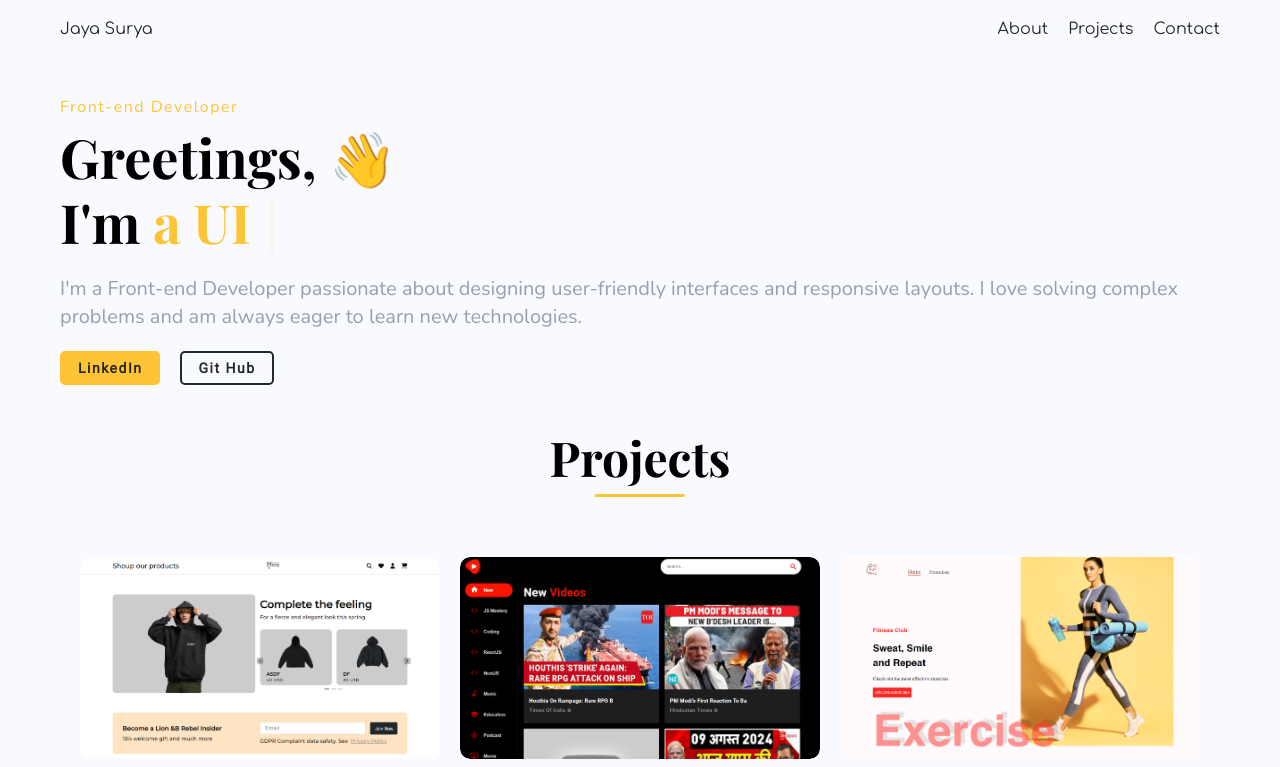
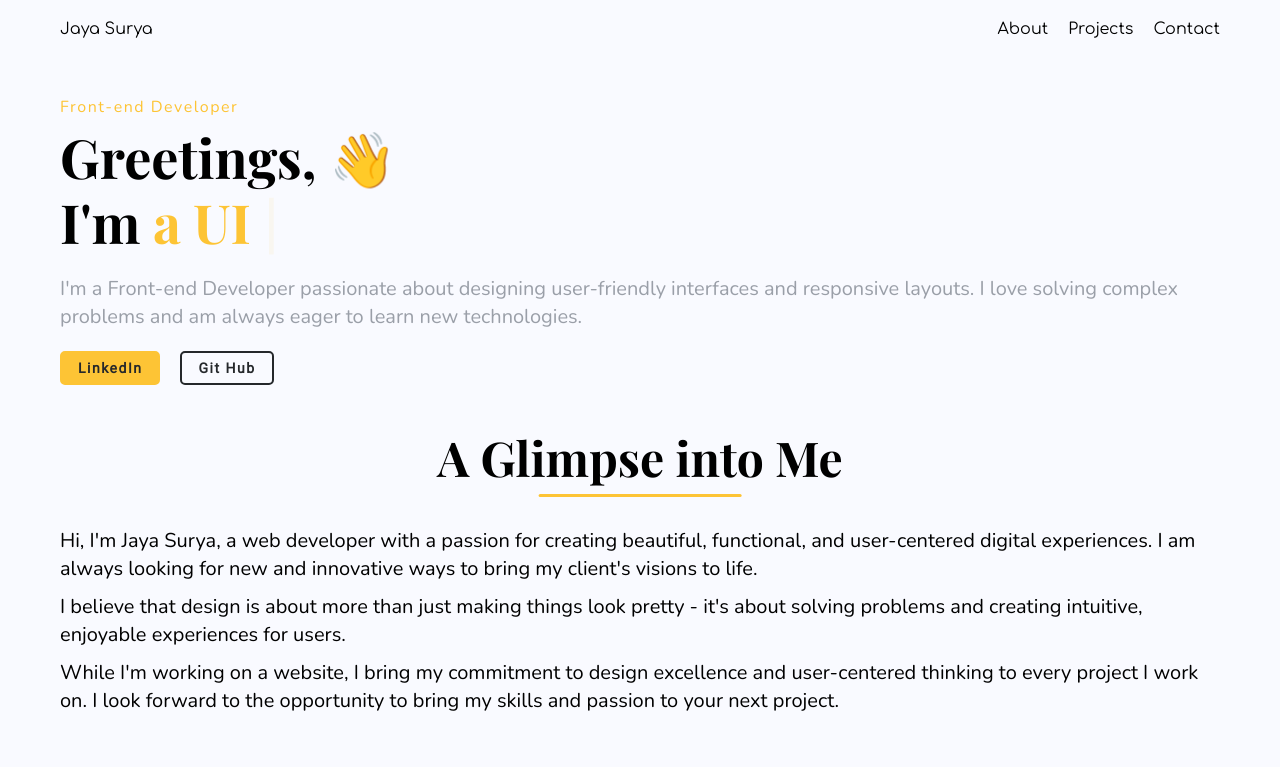
Before and after one commit to surya489/new_portfolio, a React (Create React App) app in the folder frontend/: page / in a window 1280 px wide. Shown: the top 767 px of the page. Built offline with nearby package versions, Linux system fonts and the light colour scheme; the HTML template or start-up script is replaced by a standard one.

Commit message:
about componnet created

```diff
--- a/frontend/src/App.js
+++ b/frontend/src/App.js
@@ -2,19 +2,12 @@ import './App.css';
 import './Responsive.css';
 
 import './assets/Fonts/Fonts.css';
-import { BrowserRouter as Router, Routes, Route } from 'react-router-dom';
 import NavBar from './Components/NavBar/NavBar';
-import Hero from './Components/Hero/Hero';
 
 function App() {
   return (
     <div className="App">
-      <Router>
-        <NavBar />
-        <Routes>
-          <Route path="/about" element={<Hero />} />
-        </Routes>
-      </Router>
+      <NavBar />
     </div>
   );
 }
--- /dev/null
+++ b/frontend/src/Components/About/About.css
@@ -0,0 +1,7 @@
+.biography_text {
+    padding-bottom: 10px;
+}
+
+.biography_text:last-child {
+    padding: 0;
+}
--- /dev/null
+++ b/frontend/src/Components/About/About.js
@@ -0,0 +1,37 @@
+import React, { forwardRef } from "react";
+
+import './About.css';
+import Center from "../Center/Center";
+import SecTitle from "../SecTitle/SecTitle"; // A Glimpse into Me
+
+const About = forwardRef((props, ref) => {
+
+    const text = [
+        {
+            text: "Hi, I'm Jaya Surya, a web developer with a passion for creating beautiful, functional, and user-centered digital experiences. I am always looking for new and innovative ways to bring my client's visions to life."
+        },
+        {
+            text: "I believe that design is about more than just making things look pretty - it's about solving problems and creating intuitive, enjoyable experiences for users."
+        },
+        {
+            text: "While I'm working on a website, I bring my commitment to design excellence and user-centered thinking to every project I work on. I look forward to the opportunity to bring my skills and passion to your next project."
+        }
+    ]
+
+    return (
+        <Center>
+            <div className="pb_30" ref={ref}>
+                <SecTitle tag="h2">A Glimpse into Me</SecTitle>
+            </div>
+            <div className="biography">
+                {text.map((item, index) => {
+                    return (
+                        <div className="biography_text Nunito f_20">{item.text}</div>
+                    )
+                })}
+            </div>
+        </Center>
+    )
+})
+
+export default About;
--- a/frontend/src/Components/Center/Center.js
+++ b/frontend/src/Components/Center/Center.js
@@ -2,9 +2,10 @@ import React from "react";
 
 import './Center.css';
 
-const Center = ({ children, noPaddingY }) => {
+const Center = ({ children, noPaddingY, className }) => {
+    const myClass = 'center';
     return (
-        <div className={`center ${noPaddingY ? 'py_0' : ''}`}>
+        <div className={`${noPaddingY ? 'py_0' : ''} ${className ? className + " " + myClass : myClass}`}>
             {children}
         </div>
     )
--- a/frontend/src/Components/Hero/Hero.js
+++ b/frontend/src/Components/Hero/Hero.js
@@ -4,10 +4,11 @@ import Center from "../Center/Center";
 import Button from "../Button/Button";
 import TypeWriterText from "../TypeWriterText/TypeWriterText";
 
-const Hero = forwardRef(({ jobTitle, name }, ref) => {
+const Hero = forwardRef(({ jobTitle, name, headerHeight }, ref) => {
+
     return (
-        <Center>
-            <div className="hero_wrap" ref={ref}>
+        <Center className='hero_section'>
+            <div className="hero_wrap" style={{ marginTop: headerHeight }} ref={ref}>
                 <div className="left col_100">
                     <div className="job_title f_16 mb_10 Nunito primary">{jobTitle}</div>
                     <h1 className="intro mb_20 PlayfairDisplayBold">
--- a/frontend/src/Components/NavBar/NavBar.css
+++ b/frontend/src/Components/NavBar/NavBar.css
@@ -1,4 +1,6 @@
 .navbar {
+    position: fixed;
+    width: 100%;
     box-sizing: border-box;
     background: transparent;
     border-bottom: 1px solid transparent;
@@ -6,8 +8,6 @@
 }
 
 .navbar.sticky {
-    position: fixed;
-    width: 100%;
     top: 0;
     left: 0;
     background: linear-gradient(145deg, var(--bg_white), #f0f0f0);
@@ -37,6 +37,11 @@
     gap: 20px;
     padding: 0;
     margin: 0;
+}
+
+.menu_item,
+.logo_text {
+    cursor: pointer;
 }
 
 a {
--- a/frontend/src/Components/NavBar/NavBar.js
+++ b/frontend/src/Components/NavBar/NavBar.js
@@ -1,10 +1,10 @@
 import React, { useState, useEffect, useRef } from "react";
-import { Link } from "react-router-dom";
 import './NavBar.css';
 import Center from "../Center/Center";
 import Projects from "../Projects/Projects";
 import Hero from "../Hero/Hero";
 import Footer from "../Footer/Footer";
+import About from '../About/About';
 
 const NavBar = () => {
     const [isSticky, setIsSticky] = useState(false);
@@ -12,6 +12,9 @@ const NavBar = () => {
     const projectsRef = useRef(null);
     const pageRef = useRef(null);
     const footerRef = useRef(null);
+    const aboutRef = useRef(null);
+    const navbarRef = useRef(null);
+    const [headerHeight, setHeaderHeight] = useState('0');
 
     useEffect(() => {
         const handleScroll = () => {
@@ -25,17 +28,26 @@ const NavBar = () => {
         };
     }, []);
 
+    useEffect(() => {
+        const updateFooterWrapHwight = () => {
+            if (navbarRef.current) {
+                setHeaderHeight(navbarRef.current.offsetHeight);
+            }
+        }
+        updateFooterWrapHwight();
+        window.addEventListener('resize', updateFooterWrapHwight);
+
+        return () => {
+            window.addEventListener('resize', updateFooterWrapHwight);
+        };
+    }, [navbarRef]);
+
     const sectionScroll = (ref, isHome = false) => {
         const navbar = document.querySelector('.navbar .nav_wrap');
         const navbarHeight = navbar.offsetHeight;
 
-        const computedStyles = window.getComputedStyle(navbar);
-        const paddingTop = parseFloat(computedStyles.paddingTop);
-        const paddingBottom = parseFloat(computedStyles.paddingBottom);
-
-        const extraOffset = isHome ? paddingTop + paddingBottom + 1 : 0;
-        const top = ref.current.getBoundingClientRect().top + window.scrollY - navbarHeight - extraOffset;
-
+        const top = isHome ? 0 : ref.current.getBoundingClientRect().top + window.scrollY - navbarHeight;
+        console.log(top);
         window.scrollTo({ top, behavior: 'smooth' });
     };
 
@@ -45,44 +57,41 @@ const NavBar = () => {
 
     return (
         <>
-            <div className={`navbar ${isSticky || isMobileMenu ? 'sticky' : ''}`}>
+            <div className={`navbar ${isSticky || isMobileMenu ? 'sticky' : ''}`} ref={navbarRef}>
                 <Center noPaddingY>
                     <div className="nav_wrap Comfortaa">
-                        <div className="logo_text">
-                            <Link to="/" onClick={() => {
-                                sectionScroll(pageRef, true);
-                                setIsMobileMenu(false);
-                            }}>Jaya Surya</Link>
-                        </div>
+                        <div className="logo_text" onClick={() => {
+                            sectionScroll(pageRef, true)
+                            setIsMobileMenu(false)
+                        }}>Jaya Surya</div>
                         <ul className={`menu_items ${isMobileMenu ? 'active' : ''}`}>
                             <li className="menu_item">
-                                <Link to="/about" onClick={() => {
-                                    sectionScroll(pageRef);
-                                    setIsMobileMenu(false);
-                                }}>About</Link>
+                                <div onClick={() => {
+                                    sectionScroll(aboutRef)
+                                    setIsMobileMenu(false)
+                                }}>About</div>
                             </li>
                             <li className="menu_item">
-                                <a href="#projects" onClick={(e) => {
-                                    e.preventDefault();
-                                    sectionScroll(projectsRef);
-                                    setIsMobileMenu(false);
-                                }}>Projects</a>
+                                <div onClick={() => {
+                                    sectionScroll(projectsRef)
+                                    setIsMobileMenu(false)
+                                }}>Projects</div>
                             </li>
                             <li className="menu_item">
-                                <a href="#contact" onClick={(e) => {
-                                    e.preventDefault();
-                                    sectionScroll(footerRef);
-                                    setIsMobileMenu(false);
-                                }}>Contact</a>
+                                <div onClick={() => {
+                                    sectionScroll(footerRef)
+                                    setIsMobileMenu(false)
+                                }}>Contact</div>
                             </li>
                         </ul>
                         <div className={`mobile_menu ${isMobileMenu ? 'active' : ''}`} onClick={openMenu}>
                             <span className="line"></span>
                         </div>
                     </div>
-                </Center>
+                </Center >
             </div>
-            <Hero ref={pageRef} jobTitle="Front-end Developer" name='Jaya Surya' />
+            <Hero headerHeight={headerHeight} ref={pageRef} jobTitle="Front-end Developer" name='Jaya Surya' />
+            <About ref={aboutRef} />
             <Projects ref={projectsRef} />
             <Footer ref={footerRef} />
         </>
--- a/frontend/src/Components/ProjectCard/ProjectCard.css
+++ b/frontend/src/Components/ProjectCard/ProjectCard.css
@@ -6,7 +6,6 @@
     /* background: rgba(249, 250, 255, 0.4); */
     /* background: rgba(253, 196, 255, 0.2); */
     border-radius: 10px;
-    padding: 20px 20px;
 }
 
 .project_card {
--- a/frontend/src/Components/Projects/Projects.js
+++ b/frontend/src/Components/Projects/Projects.js
@@ -72,7 +72,7 @@ const Projects = forwardRef((props, ref) => {
     return (
         <Center>
             <div className="pb_30" ref={ref}>
-                <SecTitle tag="h2">Projects</SecTitle>
+                <SecTitle tag="h2">My Creative Endeavors</SecTitle>
             </div>
             <ProjectCard projects={projects} />
         </Center>
```
Also changed, not shown: frontend/src/Components/Hero/Hero.css (+9 -0 lines).
